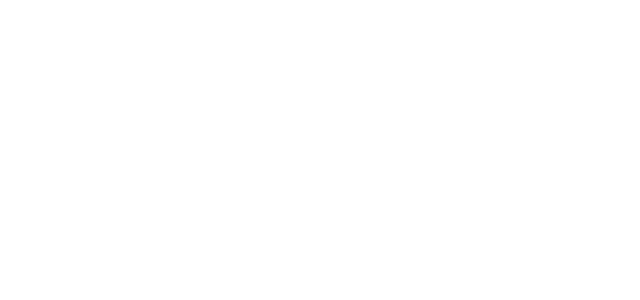
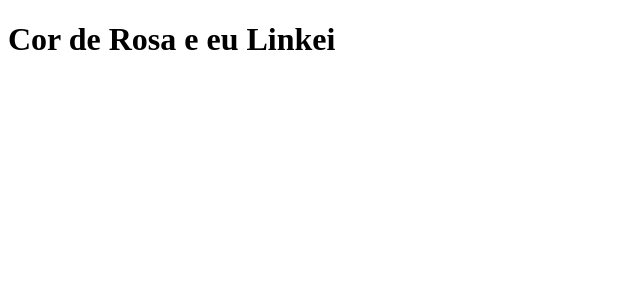
Before and after one commit to lolimamota/Aula-6, a React (Vite) app in the folder Project-01/: page / in a window 1280 px wide. Shown: the top 300 px of the page, without its empty margins (0-640 px from the left). Built offline with nearby package versions, Linux system fonts and the light colour scheme.

Commit message:
ADD: Style.scss link

```diff
--- a/Project-01/index.html
+++ b/Project-01/index.html
@@ -4,7 +4,7 @@
     <meta charset="UTF-8" />
     <link rel="icon" type="image/svg+xml" href="/vite.svg" />
     <meta name="viewport" content="width=device-width, initial-scale=1.0" />
-    <link rel="stylesheet" href="style.css">
+    <link rel="stylesheet" href="./src/Components/SCSSProject/style.scss">
     <title>Coffee Shop</title>
   </head>
   <body>
--- a/Project-01/package.json
+++ b/Project-01/package.json
@@ -25,6 +25,7 @@
     "eslint-plugin-react-hooks": "^5.1.0-rc.0",
     "eslint-plugin-react-refresh": "^0.4.12",
     "globals": "^15.9.0",
+    "sass-embedded": "^1.79.4",
     "vite": "^5.4.8"
   }
 }
--- a/Project-01/src/Components/Header/header.jsx
+++ b/Project-01/src/Components/Header/header.jsx
@@ -3,7 +3,7 @@ import React from 'react'
 function header() {
   return (
     <>
-
+    <h1>Cor de Rosa e eu Linkei</h1>
     </>
   )
 }
--- a/Project-01/src/Components/SCSSProject/style.css
+++ b/Project-01/src/Components/SCSSProject/style.css
@@ -1 +1,3 @@
-/*# sourceMappingURL=style.css.map */
+h1 {
+  color: red;
+}/*# sourceMappingURL=style.css.map */
```
Also changed, not shown: 2 other files (tests, documents, lock files or other folders).
